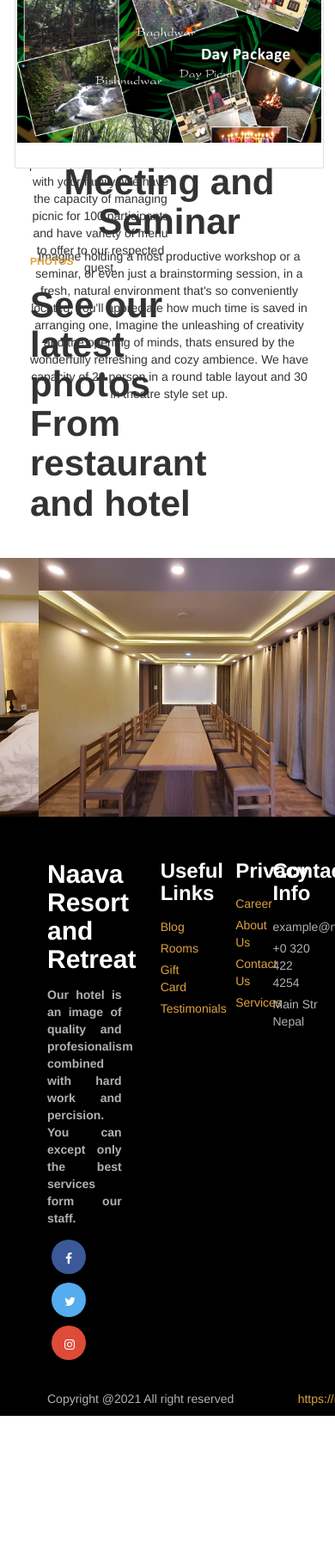
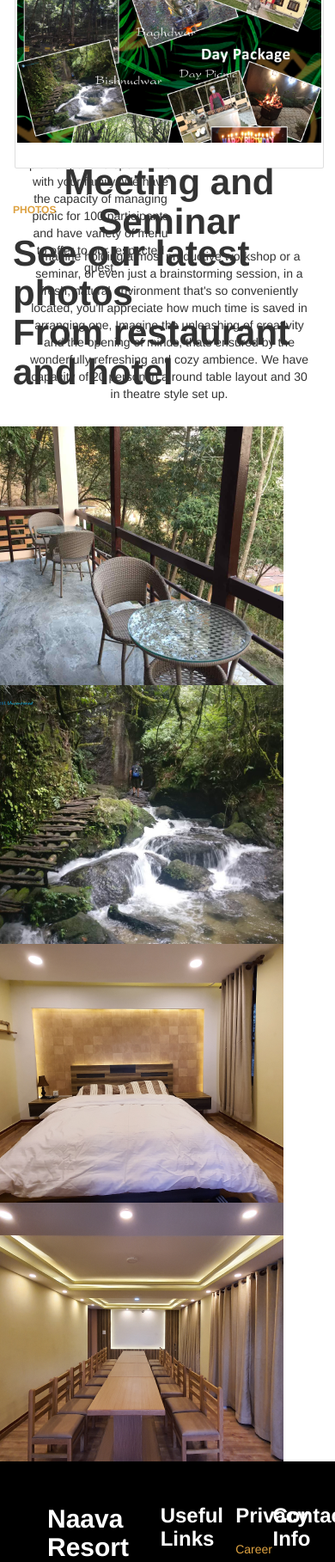
Before and after one commit to Birajramtel/naava_hotel, a PHP site: page /index.php in a window 390 px wide; the page is wider, and only the part inside the window is pictured. Shown: the part 2260-4077 px from the top of that part at 86% size. Before the commit the page ends 3907 px from the top of that part, so only its background shows below. Run offline with PHP 8.4, Linux system fonts and the light colour scheme.

Commit message:
Changes made in office

```diff
--- a/css/style.css
+++ b/css/style.css
@@ -1,4 +1,4 @@
-@media only screen and (max-width: 600px) {
+@media only screen and (max-width: 773px) {
   .card {
     height: 200px;
     width: 200px;
@@ -46,10 +46,10 @@ body {
 
 .Section_Hero_Inside {
   position: absolute;
+  bottom: 0%;
   top: 0%;
   left: 0%;
   right: 0%;
-  bottom: 0%;
 }
 
 /* Social Icons Opened */
@@ -223,13 +223,13 @@ ul.breadcrumb li a:hover {
 }
 
 /* gallery */
-.gallery__wrapper {
+/* .gallery__wrapper {
   display: flex;
   flex-wrap: wrap;
 }
 .gallery__wrapper a {
   width: calc(100% / 4);
-}
+} */
 
 /* Testimonial  */
 .testimonial .bg_test .testimonials {
--- a/includes/footer.php
+++ b/includes/footer.php
@@ -1,19 +1,27 @@
 <div class="container mt-5 mb-5">
-            <div class="row mt-5 ml-2">
-                <div class="col-8 mt-5">
     <h6 class="Header_6"><strong>PHOTOS</strong></h6>
     <h2 class="Header_2"> <strong><b>See our latest photos<br>From restaurant and hotel</b> </strong></h2>
 </div>
+<div class="row mt-5">
+    <div class="col-md-3 col-sm-3 col-xm-6 p-0">
+        <a><img src="img/Table_final.png" class="img-fluid" alt="Table Final"></a>
+    </div>
+    <div class="col-md-3 col-sm-3 col-xm-6 p-0">
+        <a><img src="img/Bishnudwaar_final.png" class="img-fluid" alt="Bishnudwaar Hiking"></a>
+    </div>
+    <div class="col-md-3 col-sm-3 col-xm-6 p-0">
+        <a><img src="img/Bed_final.png" class="img-fluid" alt="Hotel Bed"></a>
+    </div>
+    <div class="col-md-3 col-sm-3 col-xm-6 p-0">
+        <a><img src="img/Seminar_final.png" class="img-fluid" alt="Seminar Hall"></a>
     </div>
 </div>
-
-        </div>
-        <div class="gallery__wrapper">
-            <a> <img src="img/Table_final.png" class="float-right" alt="Table Final"></a>
+<!-- <div class="gallery__wrapper">
+    <a><img src="img/Table_final.png" class="float-right" alt="Table Final"></a>
     <a><img src="img/Bishnudwaar_final.png" class="float-right" alt="Bishnudwaar Hiking"></a>
     <a><img src="img/Bed_final.png" class="float-right" alt="Hotel Bed"></a>
     <a><img src="img/Seminar_final.png" class="float-right" alt="Seminar Hall"></a>
-        </div>
+</div> -->
 <footer class="footer_hero">
     <div class="container pl-5">
         <div class="row ml-3 mb-5">
@@ -62,5 +70,4 @@
     </div>
 </footer>
 </body>
-
 </html>
--- a/index.php
+++ b/index.php
@@ -42,7 +42,7 @@
                         <h6 class="Header_6"><strong>Packages</strong></h6>
                         <h2 class="Header_2_white"><strong><b>We bring you better<br>among the best.</b></strong></h2>
                         <div class="row">
-                            <div class="col-lg-3 col-md-3 col-sm-4 col-xm-6">
+                            <div class="col-lg-3 col-md-3 ">
                                 <div class="card" style="width: 23 rem;">
                                     <img class="card-img-top" src="img/Seminar Hall from Back.png" alt="Seminar Hall from Back">
                                     <div class="card-body">
@@ -52,7 +52,7 @@
                                     </div>
                                 </div>
                             </div>
-                            <div class="col-lg-3 col-md-3 col-sm-4 col-xm-6">
+                            <div class="col-lg-3 col-md-3 ">
                                 <div class="card" style="width: 23 rem;">
                                     <img class="card-img-top" src="img/Seminar Hall from Back.png" alt="Seminar Hall from Back">
                                     <div class="card-body">
@@ -62,7 +62,7 @@
                                     </div>
                                 </div>
                             </div>
-                            <div class="col-lg-3 col-md-3 col-sm-4 ">
+                            <div class="col-lg-3 col-md-3 ">
                                 <div class="card" style="width: 23 rem;">
                                     <img class="card-img-top" src="img/Seminar Hall from Back.png" alt="Seminar Hall from Back">
                                     <div class="card-body">
@@ -72,7 +72,7 @@
                                     </div>
                                 </div>
                             </div>
-                            <div class="col-lg-3 col-md-3 col-sm-4 ">
+                            <div class="col-lg-3 col-md-3 ">
                                 <div class="card" style="width: 23 rem;">
                                     <img class="card-img-top" src="img/Seminar Hall from Back.png" alt="Seminar Hall from Back">
                                     <div class="card-body">
```
Lines whose indentation alone changed are shown as unchanged.
